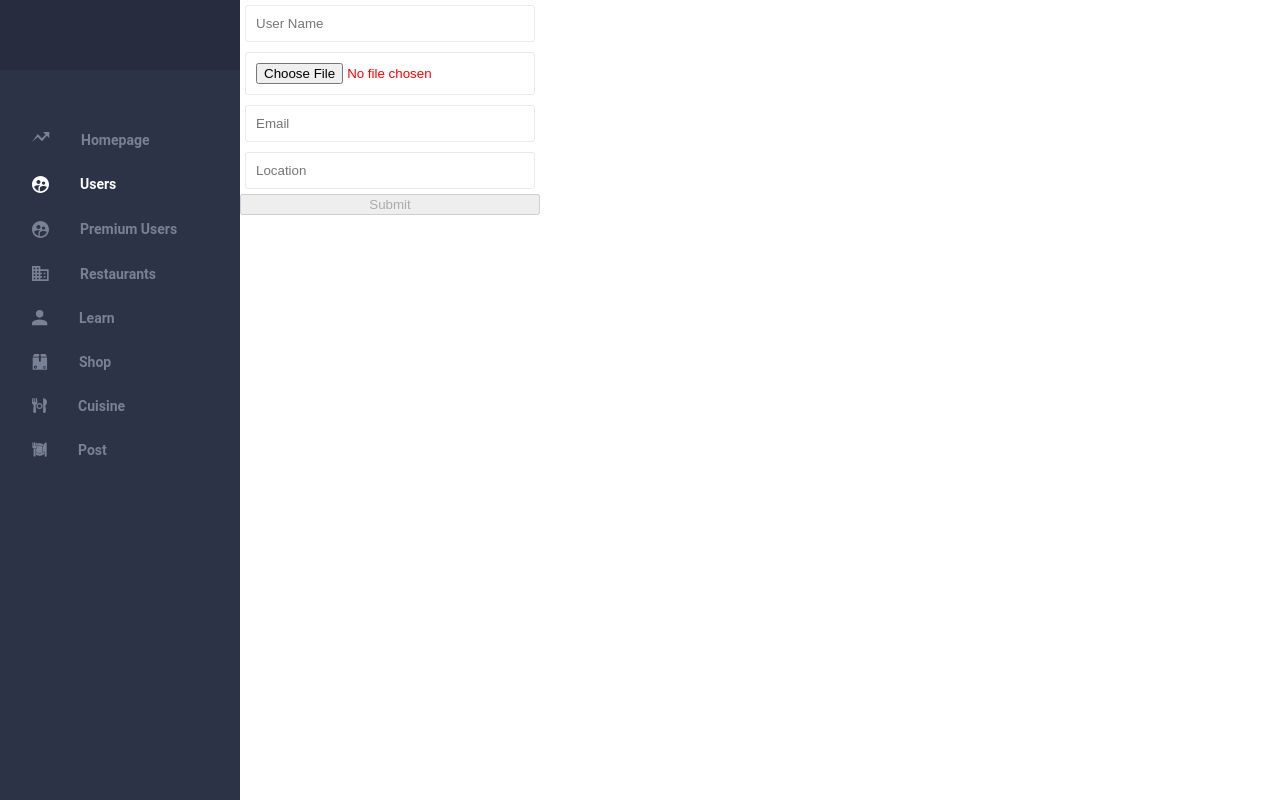
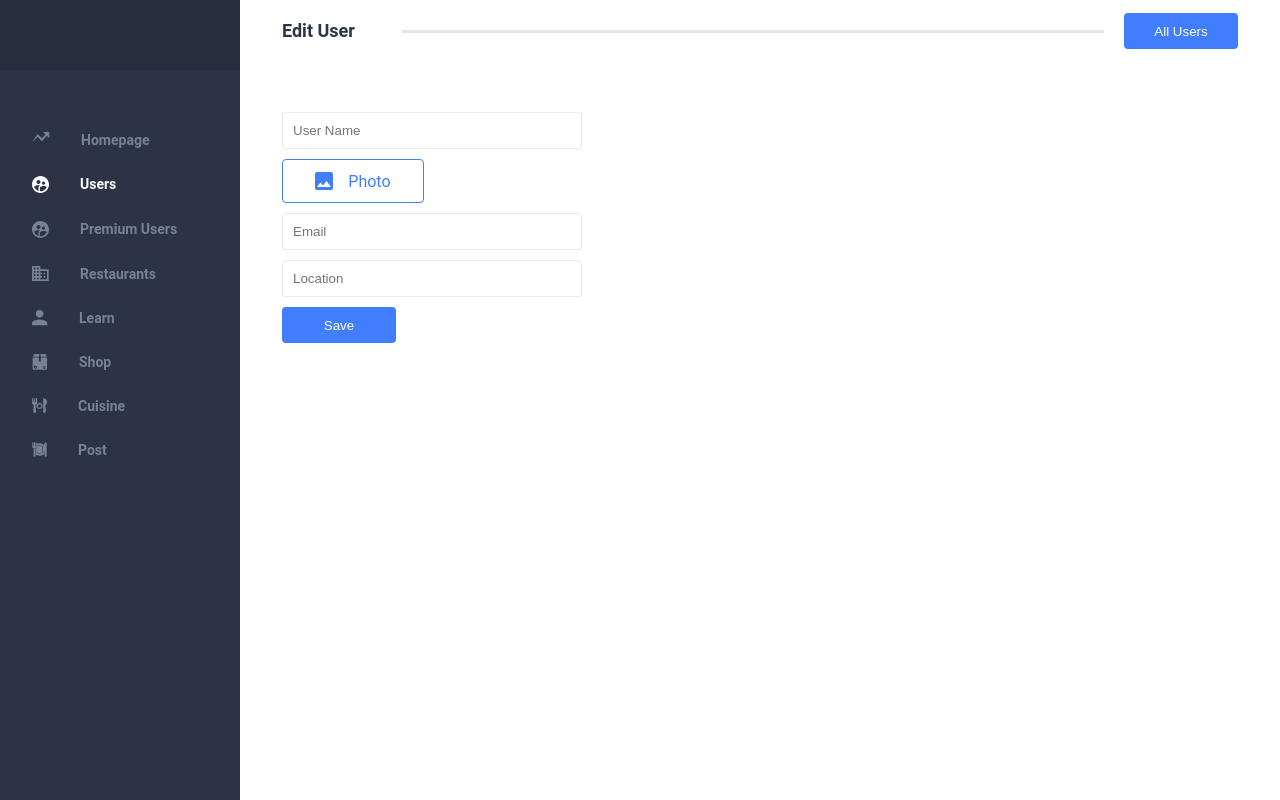
Before and after one commit to manvelpapoyan/users, a React (Create React App) app: page /edit in a window 1280 px wide. Built offline with nearby package versions, Linux system fonts and the light colour scheme; no server answers.

Commit message:
editpage,createpage

```diff
--- a/src/components/header/header.jsx
+++ b/src/components/header/header.jsx
@@ -1,4 +1,5 @@
 import styled from "styled-components"
+import { StyledButton } from "../users/styles"
 
 const Header = ({ text, onClick, buttonText }) => {
 
@@ -31,16 +32,3 @@ height: 3px;
 background-color: #E1E6EC;
 margin: 0 20px;
 `
-
-
-export const StyledButton = styled.button`
-min-width: 114px;
-height:36px;
-border-radius:4px;
-background-color: #407eff;
-border:none;
-color:#fff;
-
-
-
-`
--- a/src/components/users/createuser.jsx
+++ b/src/components/users/createuser.jsx
@@ -1,9 +1,12 @@
 import { useState } from "react";
 import { useHistory } from "react-router";
-import styled from "styled-components";
 import { createUser } from "../../app/api";
-import Header, { StyledButton } from "../header/header";
-import { Container } from "./users";
+import Header from "../header/header";
+import { Container, InputContainer, StyledButton, StyledInput, StyledLabel } from "./styles";
+import { ReactComponent as Photo } from '../assets/photo.svg'
+
+
+
 const initialData = {
   "registeredDate": "2020-10-22T06:47:56.065Z",
   "lastActiveDate": "2020-10-22T06:47:56.065Z",
@@ -35,10 +38,14 @@ const CreateUser = () => {
       <Header text='New User' buttonText=" All Users" onClick={() => history.push('/')} />
       <InputContainer>
         <StyledInput name="name" value={name} placeholder='User Name' onChange={(e) => setName(e.target.value)} />
-        <StyledInput type='file' name='photo' onChange={(e) => setPhoto(e.target.files[0])} />
+        <StyledLabel>
+          <Photo />
+          Photo
+          <StyledInput className='file' type='file' name='photo' onChange={(e) => setPhoto(e.target.files[0])} />
+        </StyledLabel>
         <StyledInput name="email" value={email} placeholder='Email' onChange={(e) => setEmail(e.target.value)} />
         <StyledInput name="location" value={location} placeholder='Location' onChange={(e) => setLocation(e.target.value)} />
-        <StyledButton disabled={name === '' ? true : ''} onClick={handleSubmit}>Submit</StyledButton>
+        <StyledButton disabled={name === '' ? true : ''} onClick={handleSubmit}>Save</StyledButton>
       </InputContainer>
     </Container>
   );
@@ -47,22 +54,6 @@ const CreateUser = () => {
 
 
 
-const InputContainer = styled.div`
 
-width: 300px;
-margin-top:50px;
-display:flex;
-flex-direction: column;
-`
-const StyledInput = styled.input`
-color:red;
-padding: 10px;
-margin-bottom: 10px;
-border: 1px solid #E9E9E9;
-box-sizing: border-box;
-border-radius: 3px;
-&:focus::placeholder {
-  color: transparent;
-}
-`
+
 export default CreateUser
--- a/src/components/users/editUser.jsx
+++ b/src/components/users/editUser.jsx
@@ -1,7 +1,12 @@
 import { useEffect, useState } from "react";
-import styled from "styled-components";
 import { getSingleUser, updatedUser } from "../../app/api";
 import { useHistory } from "react-router";
+import { Container, InputContainer, StyledButton, StyledInput, StyledLabel } from "./styles";
+import Header from "../header/header";
+import { ReactComponent as Photo } from '../assets/photo.svg'
+
+
+
 const data = {}
 
 const EditUser = () => {
@@ -35,31 +40,24 @@ const EditUser = () => {
   return (
 
     <Container>
-      <StyledInput name="name" value={user.name} placeholder='User Name' onChange={handleChange} />
-      <StyledInput type='file' name='photo' onChange={handleChangePhoto} />
-      <StyledInput name="email" value={user.email} placeholder='Email' onChange={handleChange} />
-      <StyledInput name="location" value={user.location} placeholder='Location' onChange={handleChange} />
-      <button disabled={Object.keys(data).length === 0 ? true : ''} onClick={handleSubmit}>Submit</button>
+      <Header text='Edit User' buttonText=" All Users" onClick={() => history.push('/')} />
+      <InputContainer>
+        <StyledInput name="name" value={user.name} placeholder='User Name' onChange={handleChange} />
+        <StyledLabel>
+          <Photo />
+          Photo
+          <StyledInput className='file' type='file' name='photo' onChange={handleChangePhoto} />
+        </StyledLabel>
+        <StyledInput name="email" value={user.email} placeholder='Email' onChange={handleChange} />
+        <StyledInput name="location" value={user.location} placeholder='Location' onChange={handleChange} />
+        <StyledButton disabled={Object.keys(data).length === 0 ? true : ''} onClick={handleSubmit}>Save</StyledButton>
+      </InputContainer>
     </Container >
   );
 };
 
 
 
-const Container = styled.div`
-width: 300px;
-display:flex;
-flex-direction: column;
-`
-const StyledInput = styled.input`
-color:red;
-padding: 10px;
-margin: 5px;
-border: 1px solid #E9E9E9;
-box-sizing: border-box;
-border-radius: 3px;
-&:focus::placeholder {
-  color: transparent;
-}
-`
+
+
 export default EditUser
--- /dev/null
+++ b/src/components/users/styles.jsx
@@ -0,0 +1,54 @@
+
+import styled from "styled-components"
+
+
+export const Container = styled.div`
+width: 100%;
+padding: 0 42px;
+`
+
+export const InputContainer = styled.div`
+width: 300px;
+margin-top:50px;
+display:flex;
+flex-direction: column;
+`
+
+export const StyledInput = styled.input`
+color:#595959;
+padding: 10px;
+margin-bottom: 10px;
+border: 1px solid #E9E9E9;
+box-sizing: border-box;
+border-radius: 3px;
+&:focus::placeholder {
+  color: transparent;
+}
+
+&.file{
+  display:none
+}
+`
+export const StyledButton = styled.button`
+width: 114px;
+min-width: 114px;
+height:36px;
+border-radius:4px;
+background-color: #407eff;
+border:none;
+color:#fff;
+`
+export const StyledLabel = styled.label`
+  display: flex;
+  justify-content:center;
+  align-items: center;
+  justify-content: space-around;
+   width: 90px;
+   height: 42px;
+   margin-bottom:10px;
+   padding: 0 25px;
+   border:  1px solid #407EFF;
+   border-radius:4px;
+  cursor: pointer;
+  color:#407EFF;
+`
--- a/src/components/users/users.jsx
+++ b/src/components/users/users.jsx
@@ -5,6 +5,7 @@ import styled from 'styled-components'
 import { getUsers } from '../../app/api'
 import Header from '../header/header'
 import Pagination from '../pagination/pagination'
+import { Container } from './styles'
 import User from './user'
 
 export default function Users() {
@@ -54,10 +55,7 @@ export default function Users() {
 
 
 
-export const Container = styled.div`
-width: 100%;
-padding: 0 42px;
-`
+
 const TableContainer = styled.div`
 overflow-x: auto;
 `
```
Also changed, not shown: src/components/assets/photo.svg (added).
